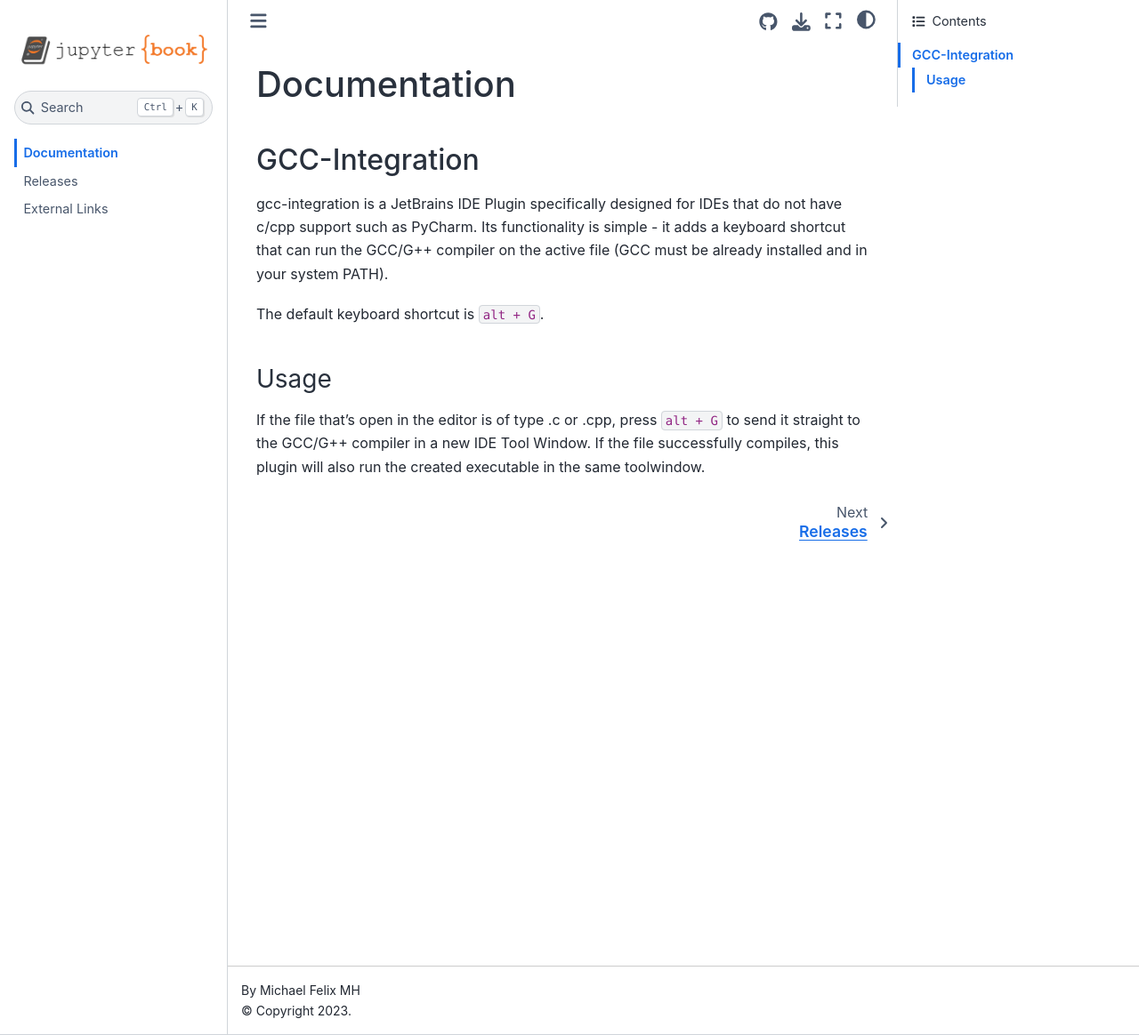
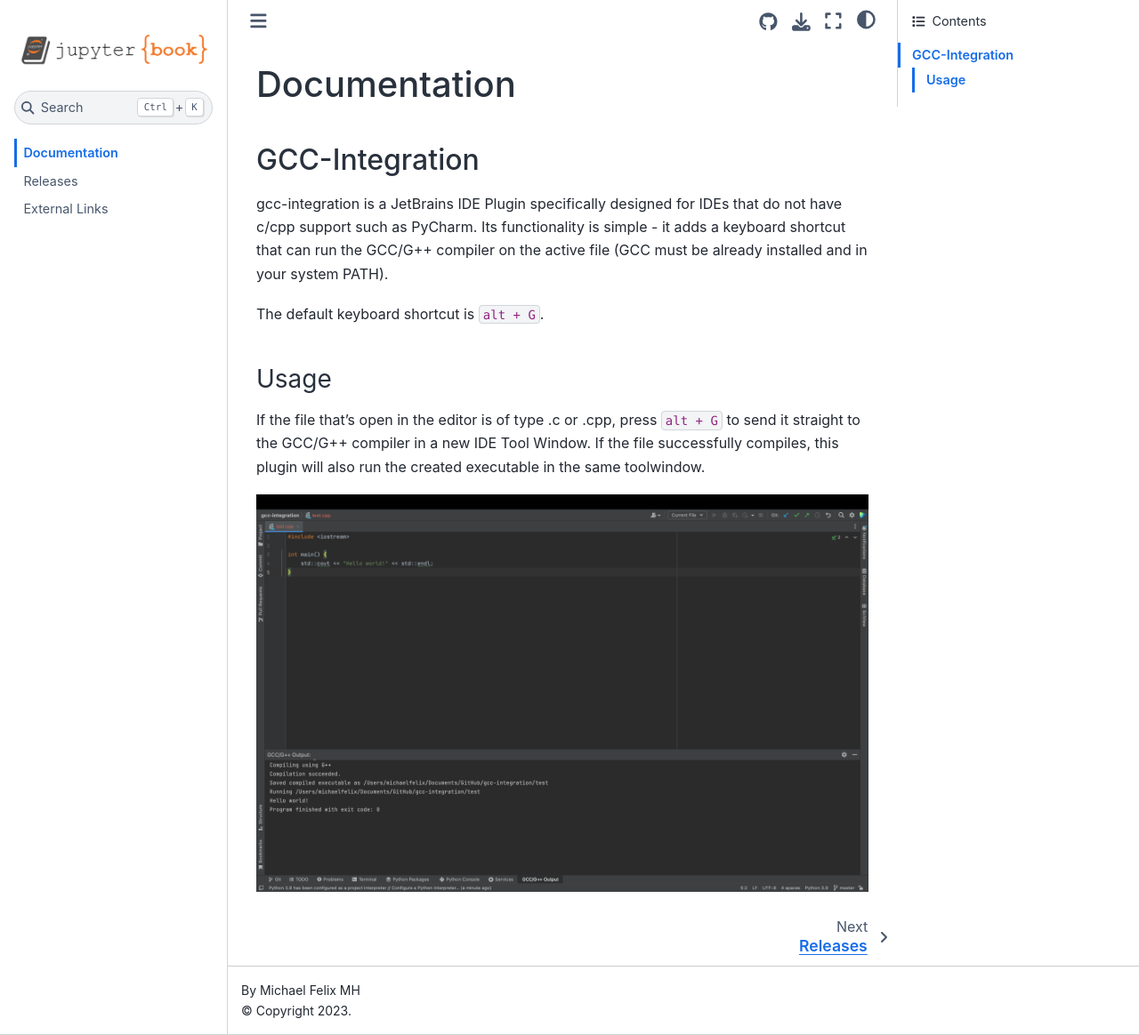
Before and after one commit to mike-fmh/GCC-Integration, a Jupyter Book: the page built from docs/index.md, in a window 1280 px wide and 1164 px high. Shown: the whole window at 89% size. Built offline with Jupyter Book 1.0.4 settings and Sphinx 7.4.7 and the Sphinx Book theme 1.1.4, drawn with Linux system fonts in a browser that asks for light colours.

Commit message:
preview image

```diff
--- a/docs/index.md
+++ b/docs/index.md
@@ -10,3 +10,5 @@
 ### Usage
 
 If the file that's open in the editor is of type .c or .cpp, press `alt + G` to send it straight to the GCC/G++ compiler in a new IDE Tool Window. If the file successfully compiles, this plugin will also run the created executable in the same toolwindow.
+
+![preview](plugin-preview.png)
```
Also changed, not shown: docs/plugin-preview.png (added).
